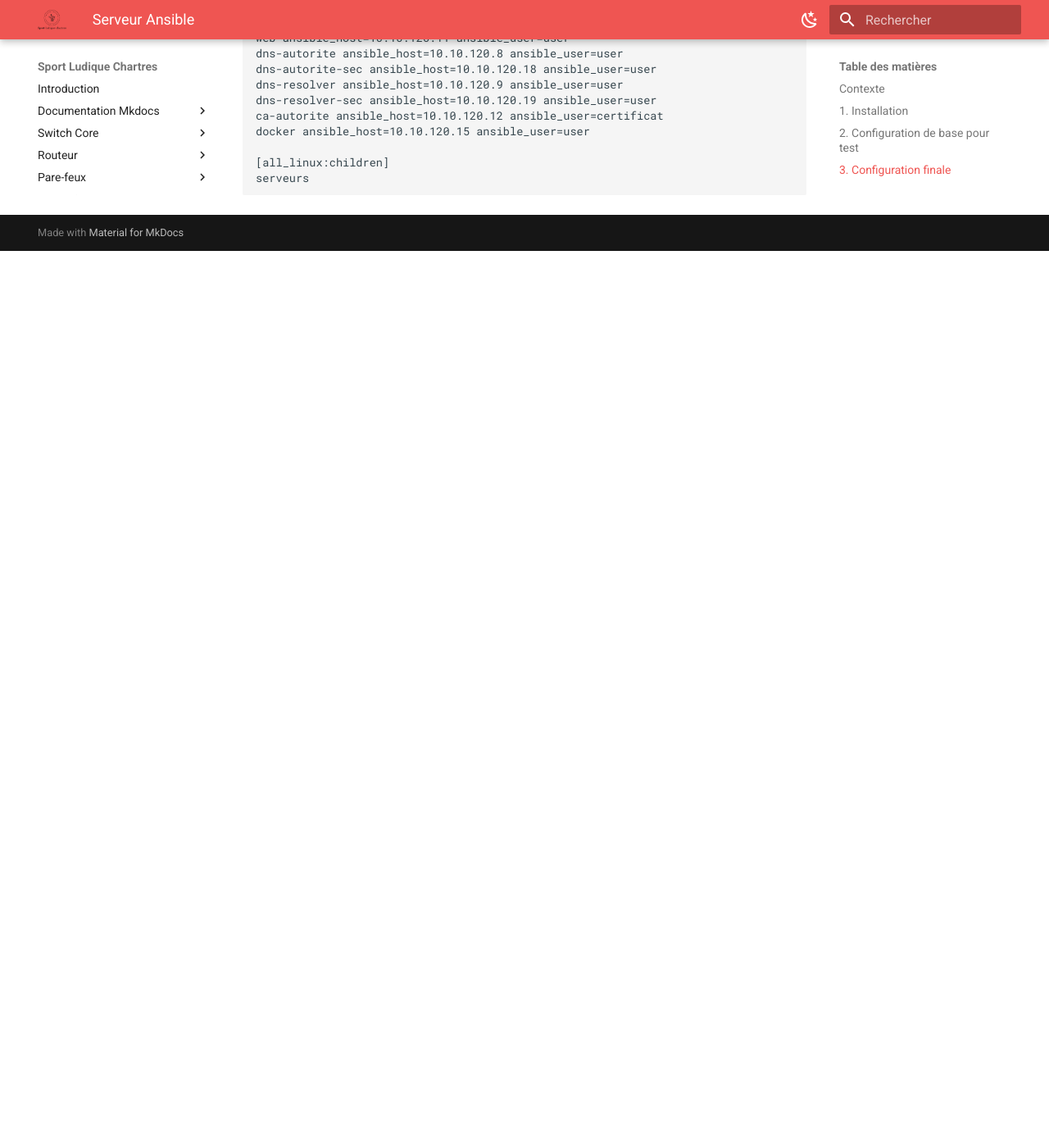
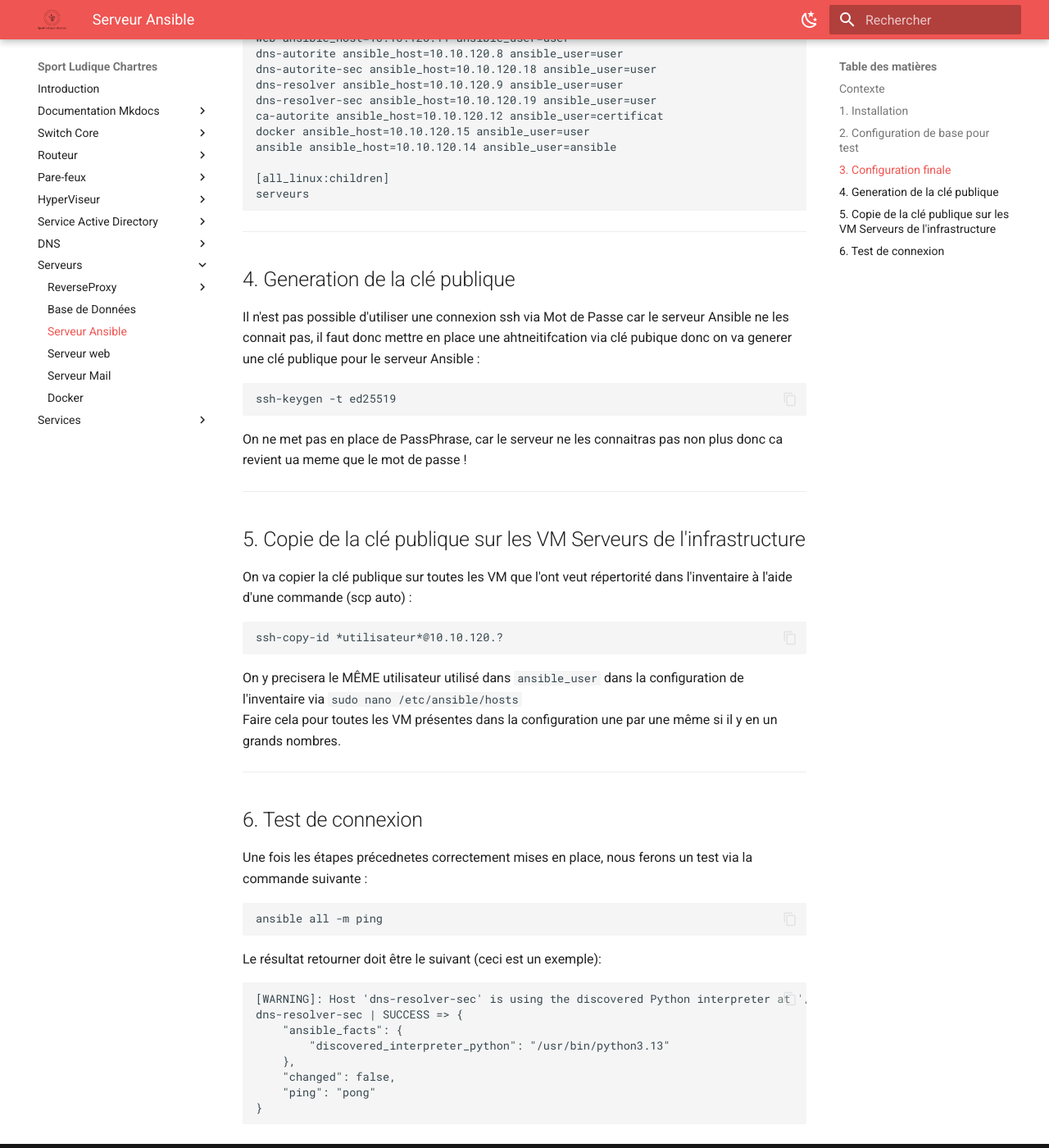
Before and after one commit to Sym-0ne/sport-ludique-Chartres, an MkDocs documentation site: the page built from docs/Serveurs/ansible.md, in a window 1280 px wide and 1400 px high, scrolled down 1784 px. Shown: the whole window at 82% size. Built offline with MkDocs 1.6.1 and Material for MkDocs 9.7.7, drawn with Linux system fonts in a browser that asks for light colours; before the commit the page ends 2090 px from its top, so only the background shows below that.

Commit message:
modif doc

````diff
--- a/docs/Serveurs/ansible.md
+++ b/docs/Serveurs/ansible.md
@@ -95,7 +95,57 @@
 dns-resolver-sec ansible_host=10.10.120.19 ansible_user=user
 ca-autorite ansible_host=10.10.120.12 ansible_user=certificat
 docker ansible_host=10.10.120.15 ansible_user=user
+ansible ansible_host=10.10.120.14 ansible_user=ansible
 
 [all_linux:children]
 serveurs
 ```
+
+---
+
+## 4. Generation de la clé publique
+
+Il n'est pas possible d'utiliser une connexion ssh via Mot de Passe car le serveur Ansible ne les connait pas,
+il faut donc mettre en place une ahtneitifcation via clé pubique donc on va generer une clé publique pour le serveur Ansible :
+
+```
+ssh-keygen -t ed25519
+```
+
+On ne met pas en place de PassPhrase, car le serveur ne les connaitras pas non plus donc ca revient ua meme que le mot de passe !
+
+---
+
+## 5. Copie de la clé publique sur les VM Serveurs de l'infrastructure
+
+On va copier la clé publique sur toutes les VM que l'ont veut répertorité dans l'inventaire à l'aide d'une commande (scp auto) :
+
+```
+ssh-copy-id *utilisateur*@10.10.120.?
+```
+
+On y precisera le MÊME utilisateur utilisé dans ```ansible_user``` dans la configuration de l'inventaire via ```sudo nano /etc/ansible/hosts``` <br>
+Faire cela pour toutes les VM présentes dans la configuration une par une même si il y en un grands nombres.
+
+---
+
+## 6. Test de connexion
+
+Une fois les étapes précednetes correctement mises en place, nous ferons un test via la commande suivante :
+
+```
+ansible all -m ping
+```
+
+Le résultat retourner doit être le suivant (ceci est un exemple):
+
+```
+[WARNING]: Host 'dns-resolver-sec' is using the discovered Python interpreter at '/usr/bin/python3.13', but future installation of another Python interpreter could cause a different interpreter to be discovered. See https://docs.ansible.com/ansible-core/2.19/reference_appendices/interpreter_discovery.html for more information.
+dns-resolver-sec | SUCCESS => {
+    "ansible_facts": {
+        "discovered_interpreter_python": "/usr/bin/python3.13"
+    },
+    "changed": false,
+    "ping": "pong"
+}
+```
````
